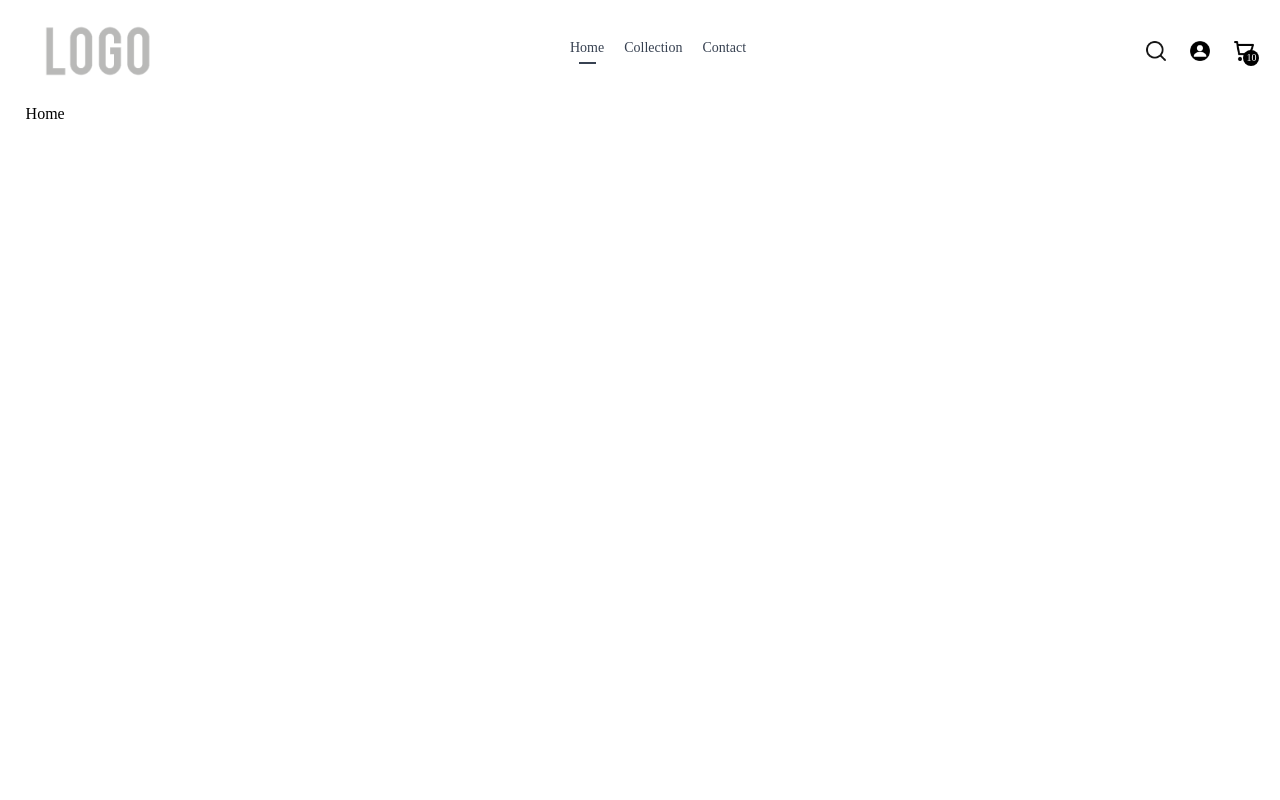
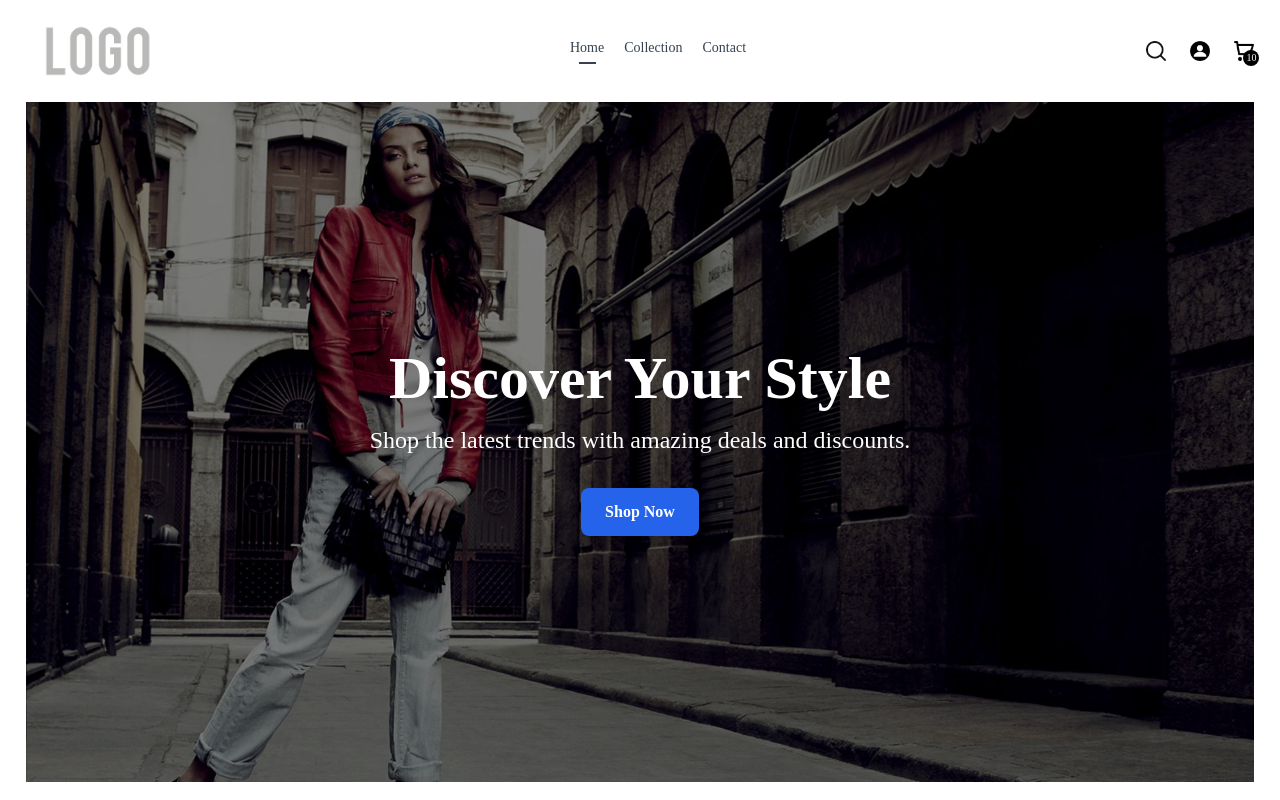
Before and after one commit to Thufayl/ShopEZ, a React (Create React App) app in the folder client/: page / in a window 1280 px wide. Built offline with nearby package versions, Linux system fonts and the light colour scheme.

Commit message:
hero section

```diff
--- /dev/null
+++ b/client/src/components/Hero.jsx
@@ -0,0 +1,31 @@
+import React from 'react'
+import wallpaper from '../assets/wallpaper.webp'
+
+const Hero = () => {
+  return (
+    <div
+            className="relative bg-cover bg-top h-[70vh] md:h-[85vh] flex items-center justify-center text-center text-white px-4"
+            style={{ backgroundImage: `url(${wallpaper})` }}
+        >
+            <div className="absolute inset-0 bg-black opacity-50"></div>
+
+            <div className="relative z-10 max-w-2xl mx-auto px-4 md:px-8 lg:px-12 py-8">
+
+                <h1 className="text-3xl sm:text-4xl md:text-5xl lg:text-6xl font-bold mb-4 leading-tight">
+                    Discover Your Style
+                </h1>
+
+
+                <p className="text-base sm:text-lg md:text-xl lg:text-2xl mb-8 leading-relaxed">
+                    Shop the latest trends with amazing deals and discounts.
+                </p>
+
+                <button className="px-6 py-3 bg-blue-600 hover:bg-blue-700 text-white font-semibold rounded-lg shadow-lg transition duration-300 transform hover:scale-105">
+                    Shop Now
+                </button>
+            </div>
+        </div>
+    );
+}
+
+export default Hero
--- a/client/src/pages/Home.jsx
+++ b/client/src/pages/Home.jsx
@@ -1,8 +1,11 @@
 import React from 'react'
+import Hero from '../components/Hero'
 
 const Home = () => {
   return (
-    <div>Home</div>
+    <div>
+      <Hero />
+    </div>
   )
 }
 
```
Also changed, not shown: client/src/assets/wallpaper.webp (added).
